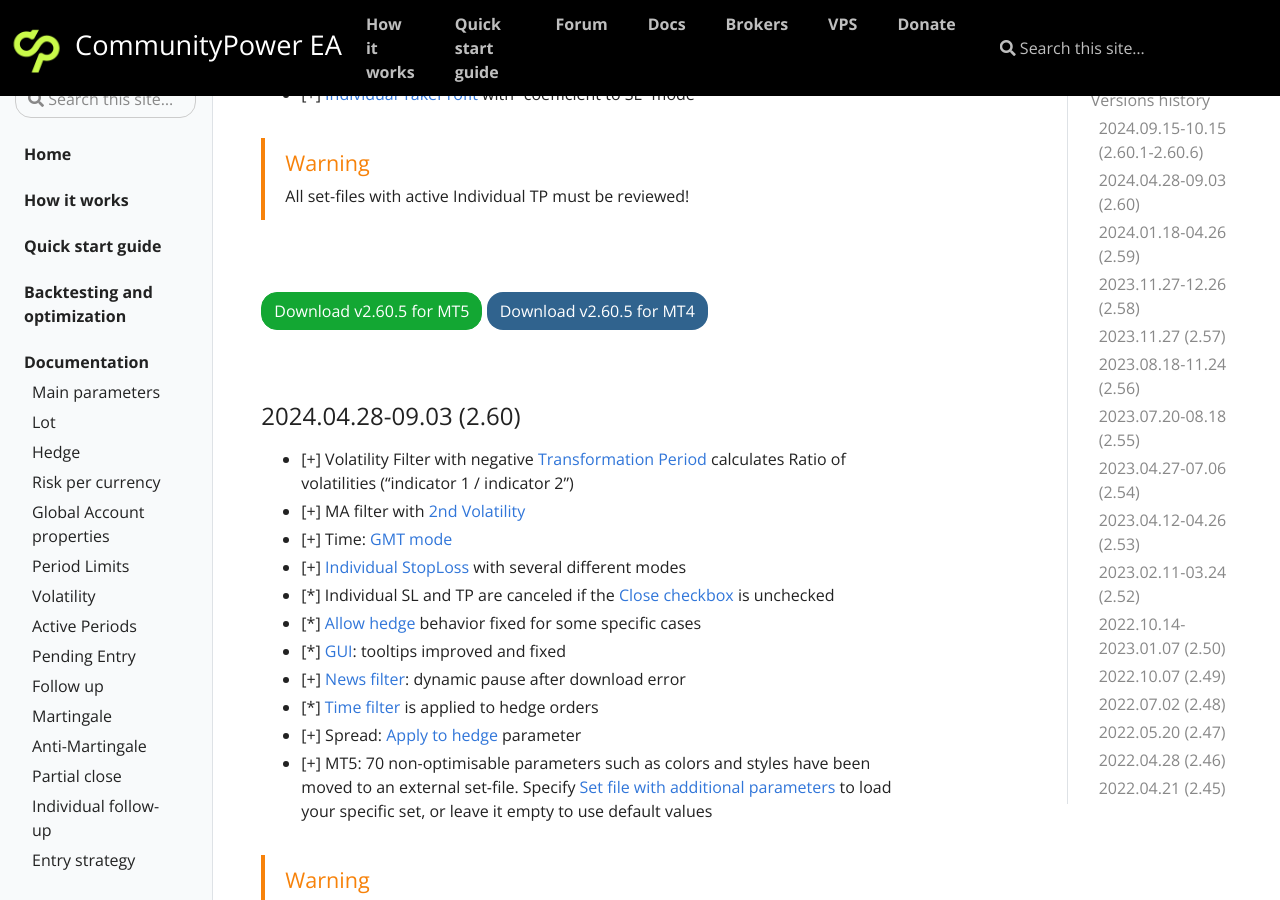
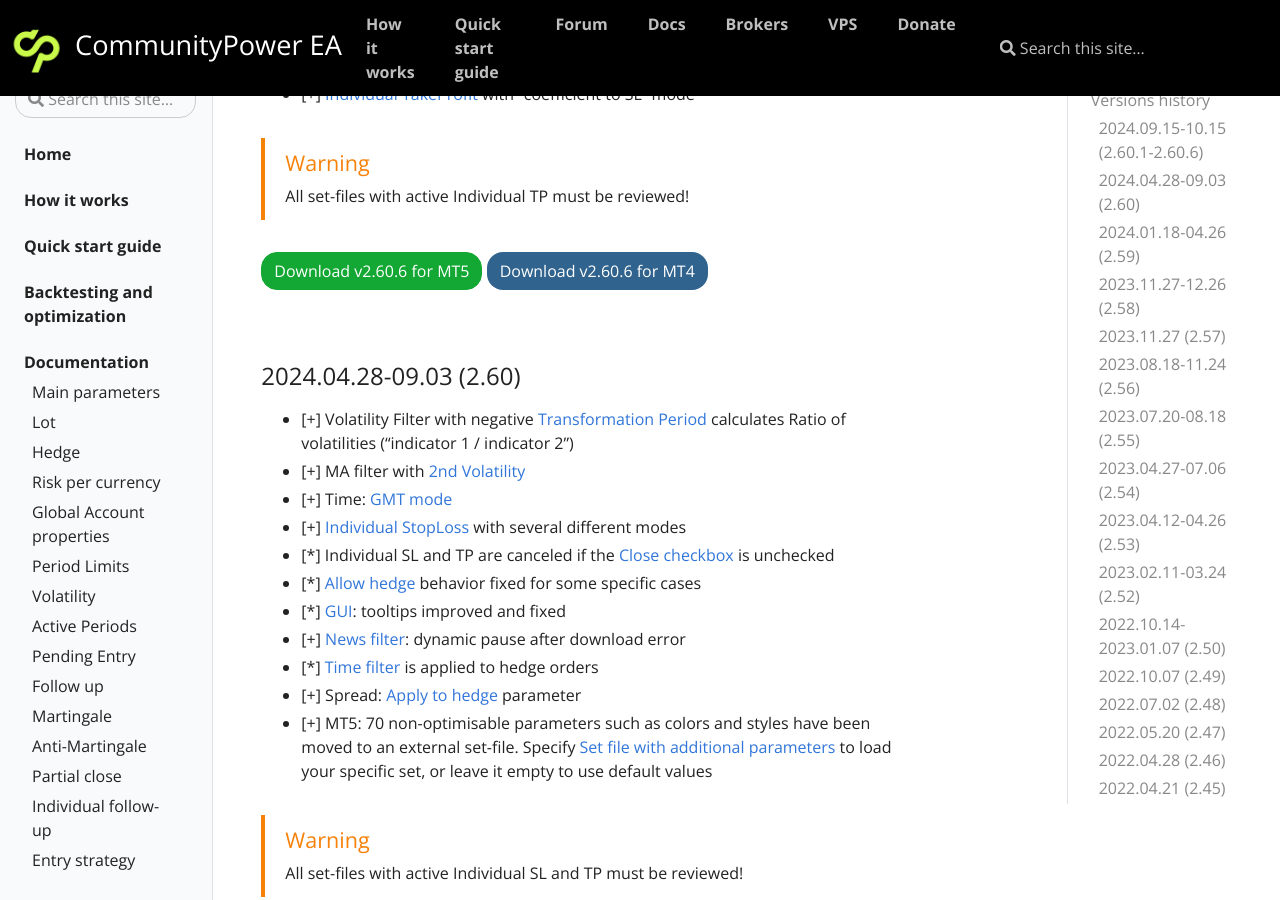
Before and after one commit to komposter/CommunityPowerEA.com, a Jekyll site: the page built from _docs/versions-history.md, in a window 1280 px wide and 900 px high, scrolled down 370 px. Built offline with Jekyll 4.4.1, drawn with Linux system fonts in a browser that asks for light colours.

Commit message:
Content change

```diff
--- a/_docs/versions-history.md
+++ b/_docs/versions-history.md
@@ -18,10 +18,8 @@
 
 {% include alert.html type="warning" title="Warning" content="All set-files with active Individual TP must be reviewed!" %}
 
-<br />
-
-[<button class="btn btn-success">Download v2.60.5 for MT5</button>]({{site.baseurl}}/assets/EAs/CommunityPower 2.60.5.ex5)
-[<button class="btn btn-primary">Download v2.60.5 for MT4</button>]({{site.baseurl}}/assets/EAs/CommunityPower 2.60.5.ex4)
+[<button class="btn btn-success">Download v2.60.6 for MT5</button>]({{site.baseurl}}/assets/EAs/CommunityPower 2.60.6.ex5)
+[<button class="btn btn-primary">Download v2.60.6 for MT4</button>]({{site.baseurl}}/assets/EAs/CommunityPower 2.60.6.ex4)
 
 <br />
 
```
Also changed, not shown: 2 other files.
